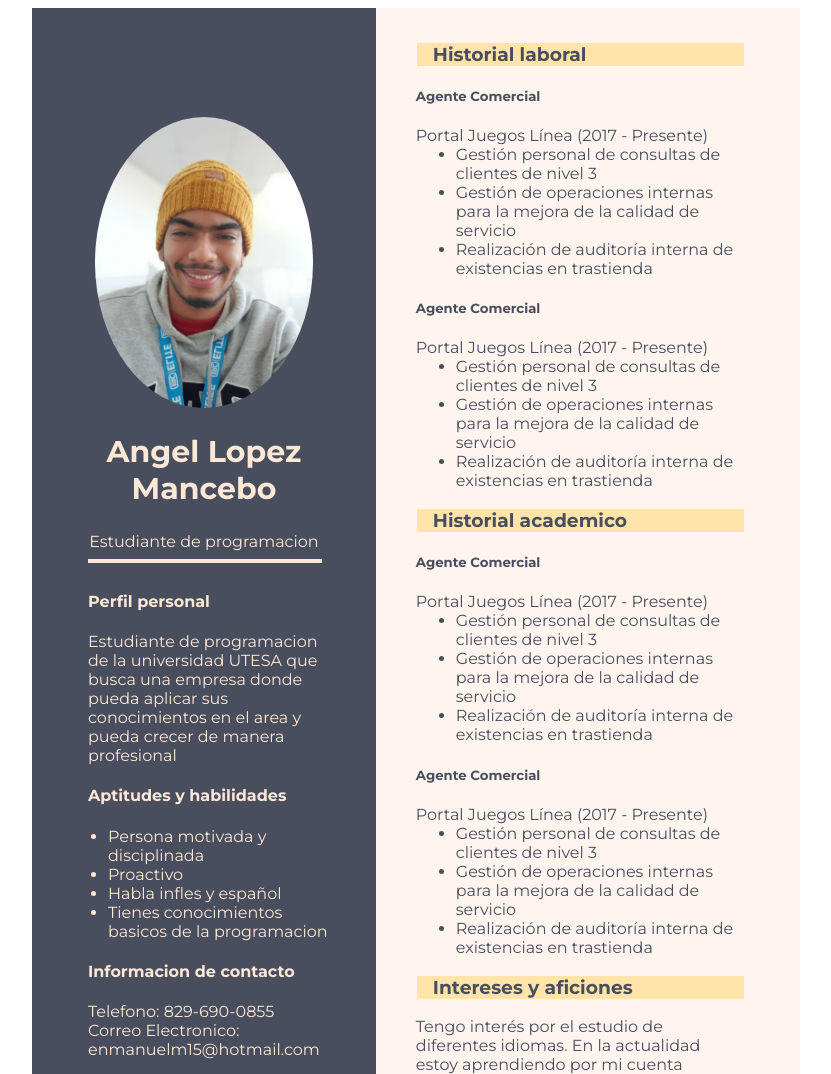
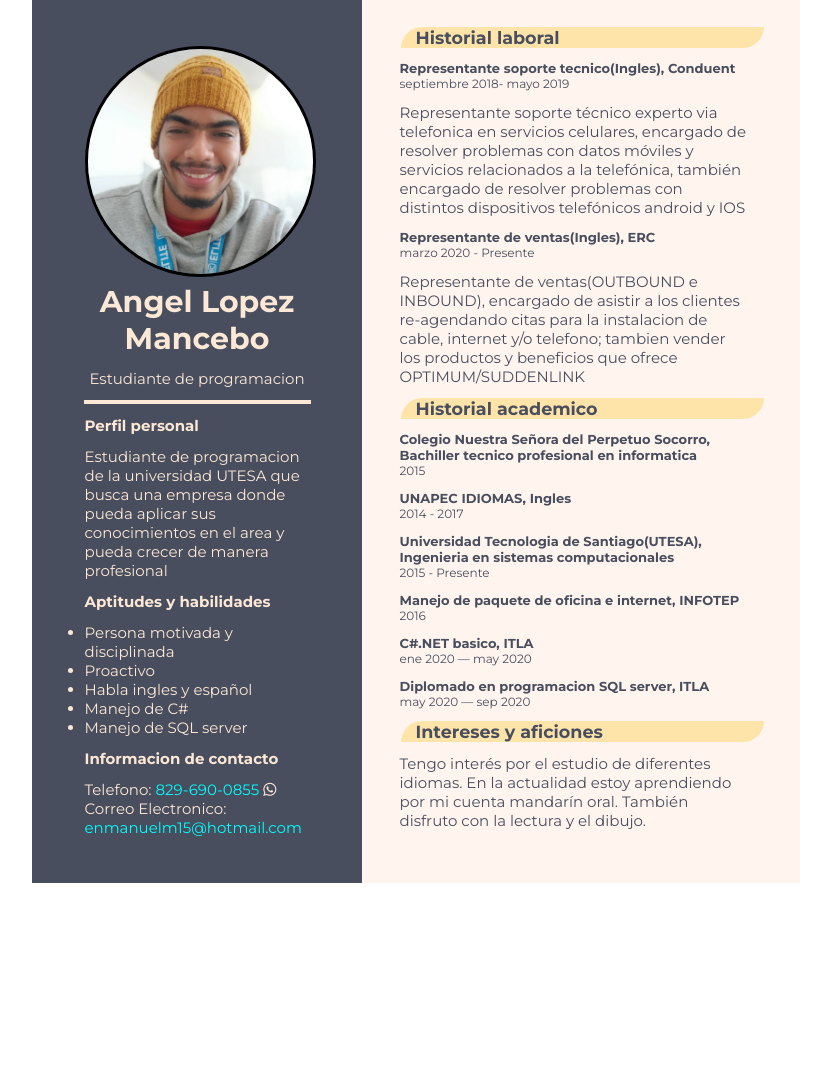
Before and after one commit to AngelELopezM/PROG_WEBJAVASCRIPT_ITLA, a plain HTML site: page Clase_7_CV/index.html in a window 1280 px wide. Shown: the top 1074 px of the page, without its empty margins (224-1055 px from the left). After the commit the page ends 883 px from the top, so only its background shows below. Drawn offline with Linux system fonts and the light colour scheme.

Commit message:
CV modificado

```diff
--- a/Clase_7_CV/index.html
+++ b/Clase_7_CV/index.html
@@ -6,20 +6,25 @@
     <meta http-equiv="X-UA-Compatible" content="IE=edge">
     <meta name="viewport" content="width=device-width, initial-scale=1.0">
     <link rel="stylesheet" href="style.css">
+    <!-- Este es el script para que el font awesome pueda funcionar de manera correcta -->
+    <script src="https://kit.fontawesome.com/65c476fb61.js" crossorigin="anonymous"></script>
     <title>CV Angel Lopez</title>
 </head>
 
 <body>
     <main class="flex">
         <section class="area-personal flex flex-columna">
-            <img src="imagen.jpeg" alt="foto curriculum" class="size-imagen foto">
+            <div class="contenedor-imagen">
+                <img src="imagen.jpeg" alt="foto curriculum" class="foto">
+            </div>
+
             <h1 id="nombre">Angel Lopez Mancebo</h1>
-            <p>Estudiante de programacion</p>
+            <p id="profesion">Estudiante de programacion</p>
 
             <hr>
 
 
-            <h4>Perfil personal</h4>
+            <h4 class="titulos">Perfil personal</h4>
             <p>
                 Estudiante de programacion de la universidad UTESA que busca una empresa donde pueda aplicar sus
                 conocimientos en el
@@ -29,21 +34,22 @@
 
 
 
-            <h4>Aptitudes y habilidades</h4>
+            <h4 class="titulos">Aptitudes y habilidades</h4>
             <ul>
 
                 <li>Persona motivada y disciplinada</li>
                 <li>Proactivo</li>
-                <li>Habla infles y español</li>
-                <li>Tienes conocimientos basicos de la programacion</li>
+                <li>Habla ingles y español</li>
+                <li>Manejo de C#</li>
+                <li>Manejo de SQL server</li>
             </ul>
 
+                <!-- Contactos -->
+            <div>
+                <h4 class="titulos">Informacion de contacto</h4>
 
-            <div>
-                <h4>Informacion de contacto</h4>
-
-                <p>Telefono: 829-690-0855</p>
-                <p>Correo Electronico: enmanuelm15@hotmail.com</p>
+                <p>Telefono: <a target= "_blank"href="https://wa.link/jcuanm" id="linkwhatsapp"> 829-690-0855 </a><i class="fab fa-whatsapp"></i></p>
+                <p>Correo Electronico:<a id="email" href="mailto:enmanuelm15@hotmail.com"> enmanuelm15@hotmail.com</a></p>
 
             </div>
 
@@ -51,44 +57,54 @@
 
 
         </section>
+        <!-- Aqui empieza el area de la parte derecha -->
         <section class="area-profesional flex flex-columna">
             <article>
-                <h3>Historial laboral</h3>
+                <!-- HISTORIAL LABORAL -->
+                <h3 class="titulos">Historial laboral</h3>
 
-                <h5>Agente Comercial</h5>
-                <p>Portal Juegos Línea (2017 - Presente)</p>
-                <ul>
-                    <li>Gestión personal de consultas de clientes de nivel 3</li>
-                    <li>Gestión de operaciones internas para la mejora de la calidad de servicio</li>
-                    <li>Realización de auditoría interna de existencias en trastienda</li>
-                </ul>
-                <h5>Agente Comercial</h5>
-                <p>Portal Juegos Línea (2017 - Presente)</p>
-                <ul>
-                    <li>Gestión personal de consultas de clientes de nivel 3</li>
-                    <li>Gestión de operaciones internas para la mejora de la calidad de servicio</li>
-                    <li>Realización de auditoría interna de existencias en trastienda</li>
-                </ul>
+                <h5 class="subtitulos">Representante soporte tecnico(Ingles), Conduent</h5>
+                <p class="fechas">septiembre 2018- mayo 2019</p>
+                <p>
+                    Representante soporte técnico experto via telefonica en servicios celulares, encargado
+                    de resolver problemas con datos móviles y servicios relacionados a la telefónica, también
+                    encargado de resolver problemas con distintos dispositivos telefónicos android y IOS
+                </p>
+                <h5 class="subtitulos">Representante de ventas(Ingles), ERC</h5>
+                <p class="fechas">marzo 2020 - Presente</p>
+                <p>
+                    Representante de ventas(OUTBOUND e INBOUND), encargado de asistir a los clientes
+                    re-agendando citas para la instalacion de cable, internet y/o telefono; tambien vender los
+                    productos y beneficios que ofrece OPTIMUM/SUDDENLINK
+                </p>
 
 
+                <!-- HISTOIAL ACADEMICO -->
+                <h3 class="titulos">Historial academico</h3>
 
-                <h3>Historial academico</h3>
+                <h5 class="subtitulos">Colegio Nuestra Señora del Perpetuo Socorro, Bachiller tecnico
+                    profesional en informatica</h5>
+                <p class="fechas">2015</p>
 
-                <h5>Agente Comercial</h5>
-                <p>Portal Juegos Línea (2017 - Presente)</p>
-                <ul>
-                    <li>Gestión personal de consultas de clientes de nivel 3</li>
-                    <li>Gestión de operaciones internas para la mejora de la calidad de servicio</li>
-                    <li>Realización de auditoría interna de existencias en trastienda</li>
-                </ul>
-                <h5>Agente Comercial</h5>
-                <p>Portal Juegos Línea (2017 - Presente)</p>
-                <ul>
-                    <li>Gestión personal de consultas de clientes de nivel 3</li>
-                    <li>Gestión de operaciones internas para la mejora de la calidad de servicio</li>
-                    <li>Realización de auditoría interna de existencias en trastienda</li>
-                </ul>
-                <h3>Intereses y aficiones</h3>
+                <h5 class="subtitulos">UNAPEC IDIOMAS, Ingles</h5>
+                <p class="fechas">2014 - 2017</p>
+
+                <h5 class="subtitulos">Universidad Tecnologia de Santiago(UTESA), Ingenieria en sistemas
+                    computacionales</h5>
+                <p class="fechas">2015 - Presente</p>
+
+                <h5 class="subtitulos">Manejo de paquete de oficina e internet, INFOTEP</h5>
+                <p class="fechas">2016</p>
+
+                <h5 class="subtitulos">C#.NET basico, ITLA </h5>
+                <p class="fechas">ene 2020 — may 2020</p>
+
+                <h5 class="subtitulos">Diplomado en programacion SQL server, ITLA</h5>
+                <p class="fechas">may 2020 — sep 2020</p>
+
+
+                <!-- INTERESES -->
+                <h3 class="titulos">Intereses y aficiones</h3>
                 <p>Tengo interés por el estudio de diferentes idiomas. En la actualidad estoy aprendiendo por mi cuenta
                     mandarín oral. También disfruto con la lectura y el dibujo.</p>
             </article>
--- a/Clase_7_CV/style.css
+++ b/Clase_7_CV/style.css
@@ -9,9 +9,14 @@ colores */
 }
 html
 {
-    font-size: 16px;
+    font-size: 15px;
     font-family: 'Montserrat', sans-serif;
 
+}
+*
+{
+    margin: 0;
+    padding: 0;
 }
 
 /***************CONFIGURACION FLEX BOX*********************/
@@ -70,15 +75,29 @@ hr
     /* aqui lo que hago es que le quito el estilo a la lista, es decir que ahora la lista aparecesrá sin identificador */
     list-style: none;
 }
+
+/* Aqui lo que hice fue poner la imagen dentro de un div que va a servir como el marco y despues de eso configure la imagen
+para que tome el tamaño del div y despues la ajusto para que se centre con el cover */
+.contenedor-imagen
+{
+    width: 15rem;
+    height: 15rem;
+    margin-bottom: .8rem;
+}
 .foto
 {
-    width: 218px;
-    height: auto;
-    border-radius: 80%;
+    width: 100%;
+    height: 100%;
+    object-fit: cover;
+    background-position: top;
+    border-radius: 50%;
+    border: .2rem solid black;
 }
 
 article > h3
 {
+    border-bottom-right-radius: 2rem;
+    border-top-left-radius: 2rem;
     background-color:rgb(255, 228, 169) ;
     margin-inline-start: 1px;
     padding-left: 1rem;
@@ -87,28 +106,52 @@ section > h1
 {
     font-size: 30px;
 }
-p
-{
-    margin-top: 0px;
-    margin-bottom: 0px;
-}
+
 ul,li
 {
 
     margin-top: 0px;
     margin-bottom: 0px;
+
 }
-.area-personal > ul
+
+.subtitulos
+{
+    font-size: 13px;
+    min-width: 100%;
+    margin-top: .8rem;
+}
+.fechas
+{
+    margin-bottom: .8rem;
+    font-size: 12px;
+}
+.titulos
 {
     min-width: 100%;
+    margin-top: .8rem;
+    margin-bottom: .8rem;
 }
-.area-personal > h4
-{
-    min-width: 100%;
-}
+
 
 /* Esto en vez de ser una clase es un ID, los ID son unicos */
 #nombre
 {
     text-align: center;
+
 }
+#linkwhatsapp
+{
+    text-decoration: none;
+    color:aqua ;
+}
+#email
+{
+    text-decoration: none;
+    color:aqua ;
+}
+#profesion
+{
+    margin-top: .8rem;
+    margin-bottom: .8rem;
+}
--- /dev/null
+++ b/practica DOM/style.css
@@ -0,0 +1,61 @@
+*
+{
+    margin: 0px;
+    padding: 0px;
+}
+html
+{
+    font-size: 16px;
+    background-color: whitesmoke;
+}
+/*******FLEX*********/
+.contenedor-principal{
+    display: flex;
+    width: 75vw;
+    height: 75vh;
+    margin: auto;
+    margin-top: 5rem;
+    justify-content: center;
+
+}
+
+.contenedor-formulario
+{
+    display: flex;
+    flex-direction: column;
+
+    width: 30%;
+    background-color: rgb(143, 134, 204);
+    box-shadow: 10px 10px 30px black;
+}
+.contenedor-derecho
+{
+    display: flex;
+    width: 35%;
+    margin-left: 5rem;
+    background-color: rgb(255, 147, 147);
+    box-shadow: 10px 10px 30px black;
+}
+
+/******************/
+
+.caja
+{
+ padding: .8rem;
+ margin: .3rem 1rem;
+ border-radius: 10px;
+ border-style: ridge;
+}
+#caja-arriba-mensaje
+{
+    margin-top: 3rem;
+}
+
+.boton
+{
+    padding: 1rem;
+    margin: 2rem 1rem;
+
+
+
+}
```
Also changed, not shown: clase 9 JS/index.html (added, +15 -0 lines), clase 9 JS/script.js (added, +31 -0 lines), practica DOM/index.html (added, +31 -0 lines), practica DOM/script.js (added, +50 -0 lines).
